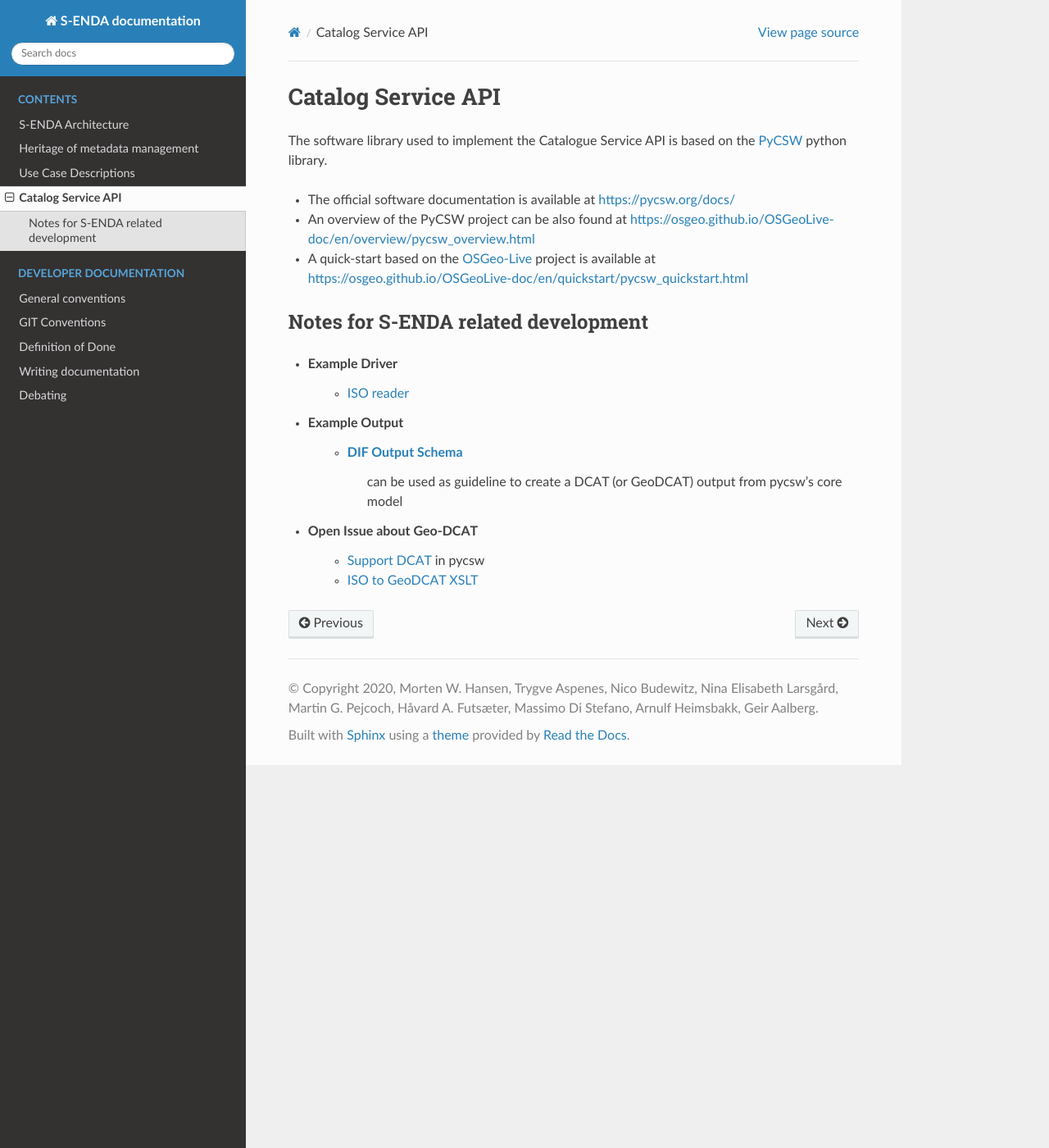
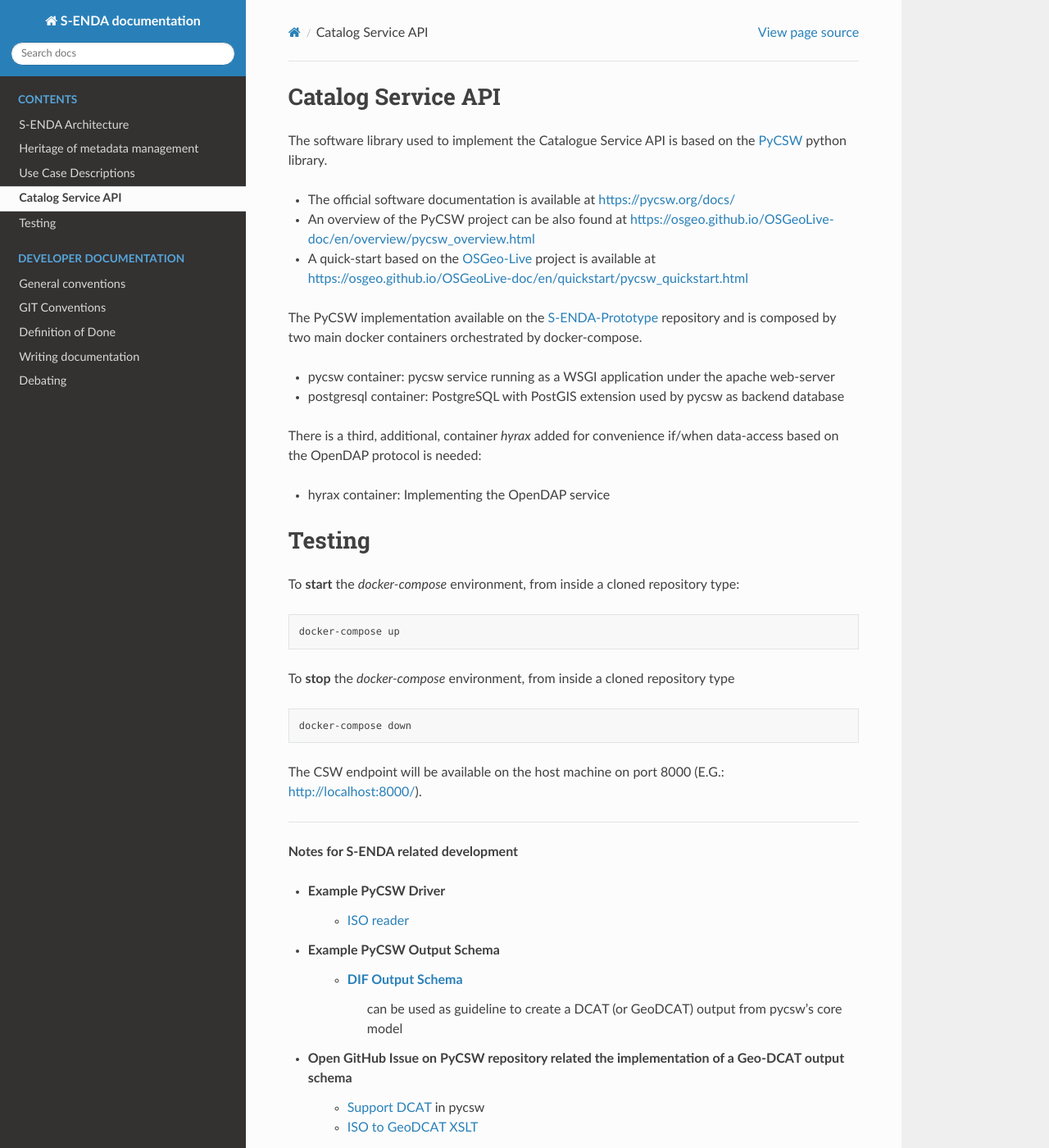
Before and after one commit to metno/S-ENDA-documentation, a Sphinx documentation site: the page built from source/catalog_service_API.rst, in a window 1280 px wide and 1400 px high. Shown: the whole window at 82% size. Built offline with Sphinx 7.4.7 and the Read the Docs theme 2.0.0, drawn with Linux system fonts in a browser that asks for light colours; some of the changed text lies outside the part shown.

Commit message:
Added a list of acronyms used in the ptycsw documentation and a quick start section on how to start/stop the docker compose environment

```diff
--- a/source/catalog_service_API.rst
+++ b/source/catalog_service_API.rst
@@ -9,17 +9,76 @@
 - A quick-start based on the `OSGeo-Live <https://live.osgeo.org/en/index.html>`__ project is available at https://osgeo.github.io/OSGeoLive-doc/en/quickstart/pycsw_quickstart.html
 
 
+The PyCSW implementation available on the `S-ENDA-Prototype <https://github.com/metno/S-ENDA-Prototype>`__  repository and is composed by two main docker containers orchestrated by docker-compose.
+
+* pycsw container: pycsw service running as a WSGI application under the apache web-server
+* postgresql container:  PostgreSQL with PostGIS extension used by pycsw as backend database
+
+There is a third, additional, container *hyrax* added for convenience if/when data-access based on the OpenDAP protocol is needed:
+
+* hyrax container: Implementing the OpenDAP service
 
 
-Notes for S-ENDA related development
-""""""""""""""""""""""""""""""""""""
+Testing
+=======
+
+To **start** the `docker-compose` environment, from inside a cloned repository type:
+
+.. code-block:: bash
+
+    docker-compose up
+
+To **stop** the `docker-compose` environment, from inside a cloned repository type
 
 
-* **Example Driver**
+.. code-block:: bash
+
+    docker-compose down
+
+The CSW endpoint will be available on the host machine on port 8000 (E.G.: http://localhost:8000/).
+
+----
+
+**Notes for S-ENDA related development**
+
+
+* **Example PyCSW Driver**
     - `ISO reader <https://github.com/geopython/pycsw/blob/master/pycsw/plugins/profiles/apiso/apiso.py>`__
-* **Example Output**
+* **Example PyCSW Output Schema**
     - `DIF Output Schema <https://github.com/geopython/pycsw/blob/master/pycsw/plugins/outputschemas/dif.py>`__
        can be used as guideline to create a DCAT (or GeoDCAT) output from pycsw's core model
-* Open Issue about Geo-DCAT
+* Open GitHub Issue on PyCSW repository related the implementation of a Geo-DCAT output schema
     - `Support DCAT <https://github.com/geopython/pycsw/issues/257>`__ in pycsw
     - `ISO to GeoDCAT XSLT <https://github.com/SEMICeu/iso-19139-to-dcat-ap>`__
+
+
+....
+
+**Acronyms and link to resources used in the PyCSW documentation**
+
+
+- `Web Mapping Service <https://www.opengeospatial.org/standards/wms>`__ (WMS)
+- `Web Feature service <https://www.opengeospatial.org/standards/wfs>`__ (WFS)
+- `Web Coverage Service <https://www.opengeospatial.org/standards/wcs>`__ (WCS)
+- `Web Processing Service <https://www.opengeospatial.org/standards/wps>`__ (WPS)
+- `Web Accessible Folders <https://ioos.github.io/catalog/pages/registry/waf_creation/>`__ (WAF)
+- `Catalogue Services for the Web <https://www.opengeospatial.org/standards/cat>`__ (CSW)
+- `Sensor Observation Service <https://www.opengeospatial.org/standards/sos>`__ (SOS)
+- `Federal Geographic Data Committee <https://www.fgdc.gov/>`__ (FGDC)
+- `FGDC Content Standard for Digital Geospatial Metadata <https://www.fgdc.gov/metadata/csdgm-standard>`__ (FGDC CSDGM)
+- Directory Interchange Format (DIF)
+- `GM03 <https://www.geocat.admin.ch/en/dokumentation/gm03.html>`__ metadata models
+- `OGC Filter Encoding <https://www.opengeospatial.org/standards/filter>`__
+-  `OGC Web Services <https://www.opengeospatial.org/standards/common.>`__ (OWS)
+-  `Geography Markup Language <https://www.opengeospatial.org/standards/gml>`__ (GML)
+-  `Simple Feature Access <https://www.opengeospatial.org/standards/sfs>`__ (OGC SFSQL)
+- `OGC OpenSearch  1.0 <https://www.opengeospatial.org/standards/opensearchgeo>`__
+- `Dublin Core 	1.1 <https://www.dublincore.org/specifications/dublin-core/dces/>`__ (DC)
+- `Simple Object Access Protocol <https://www.w3.org/TR/soap/>`__ (SOAP)
+- `ISO 19115:2003 <https://www.iso.org/standard/26020.html>`__
+- `ISO 19139:2007 <https://www.iso.org/standard/32557.html>`__
+- `ISO 19119:2005 <https://www.iso.org/standard/39890.html>`__
+- `GM03  2.1 <https://www.geocat.admin.ch/en/dokumentation/gm03.html>`__
+- `Search/Retrieval via URL search protocol <https://www.loc.gov/standards/sru/sru-1-1.html>`__  (SRU)
+- `Open Archives Initiative Protocol for Metadata Harvesting <http://www.openarchives.org/OAI/openarchivesprotocol.html>`__ (OAI-PMH)
+- `A9 OpenSearch 	1.1 <https://github.com/dewitt/opensearch/blob/master/opensearch-1-1-draft-6.md>`__
```
